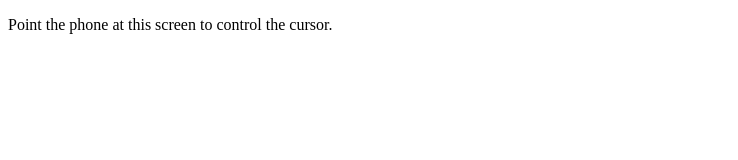
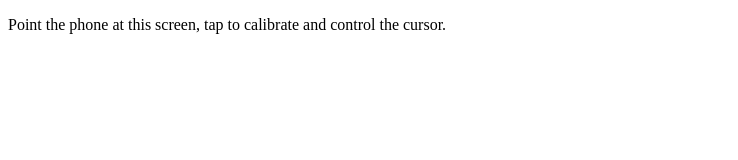
Before and after one commit to JudeOsborn/phone-as-controller, a website: page public/screen.html in a window 1280 px wide. Shown: the top 160 px of the page, without its empty margins (0-738 px from the left). Drawn offline with nearby package versions, Linux system fonts and the light colour scheme; no server answers.

Commit message:
wording change

```diff
--- a/public/screen.html
+++ b/public/screen.html
@@ -8,7 +8,7 @@
     <link rel="stylesheet" href="/css/screen.css">
   </head>
   <body>
-    <p>Point the phone at this screen to control the cursor.</p>
+    <p>Point the phone at this screen, tap to calibrate and control the cursor.</p>
     <div id="cursor"></div>
 
     <script src="/socket.io/socket.io.js"></script>
```
